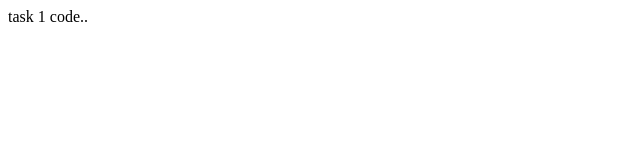
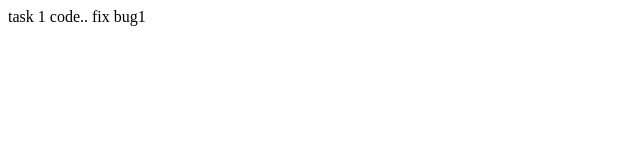
Before and after one commit to shlomoyelin46/UnlawfulMaroonSystemcall, a plain HTML site: page index.html in a window 1280 px wide. Shown: the full height of the page, 0-640 px from the left. Drawn offline with Linux system fonts and the light colour scheme.

Commit message:
fix bug1

```diff
--- a/index.html
+++ b/index.html
@@ -10,6 +10,7 @@
 
 <body>
  task 1 code..
+  fix bug1
   <script src="script.js"></script>
 </body>
 
```
